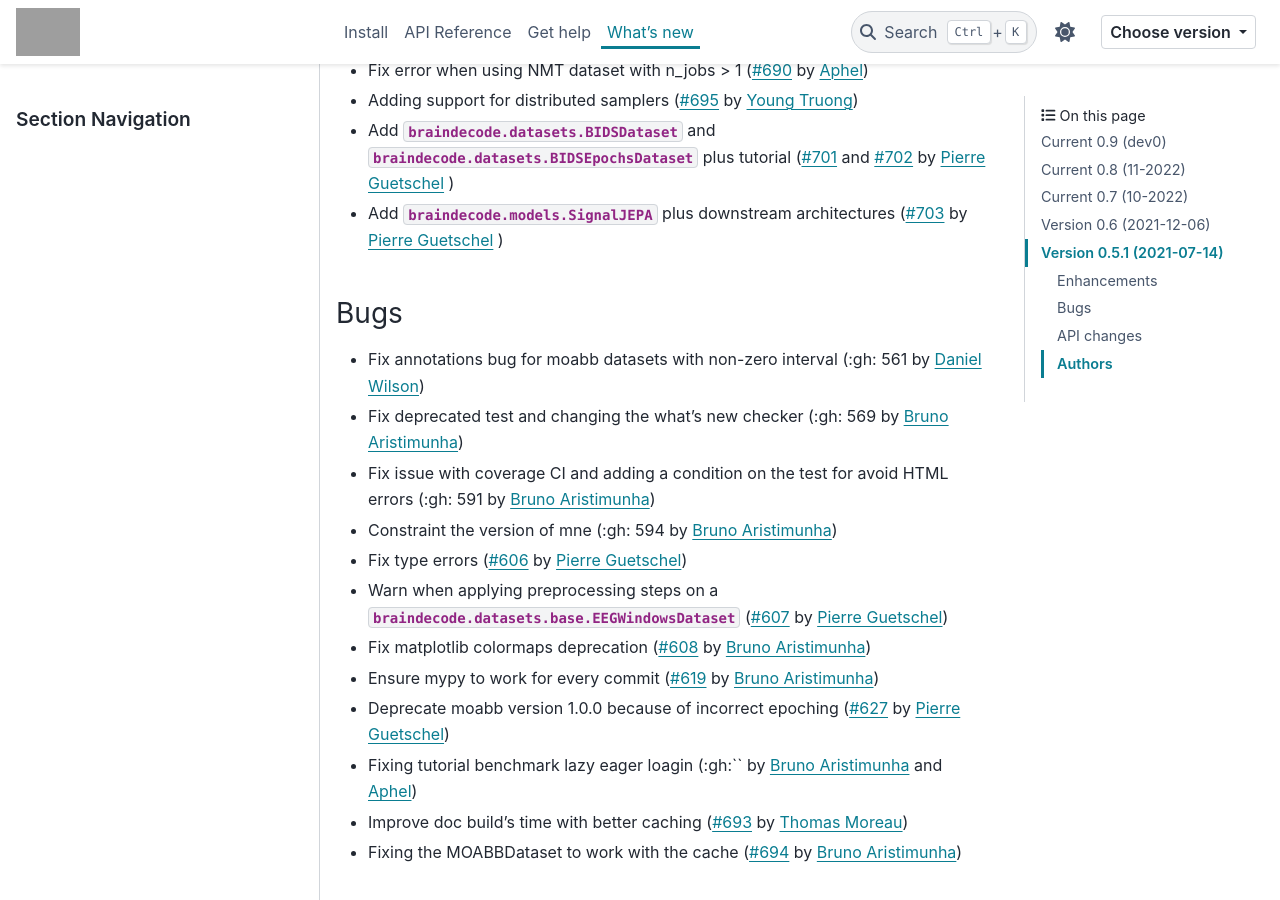
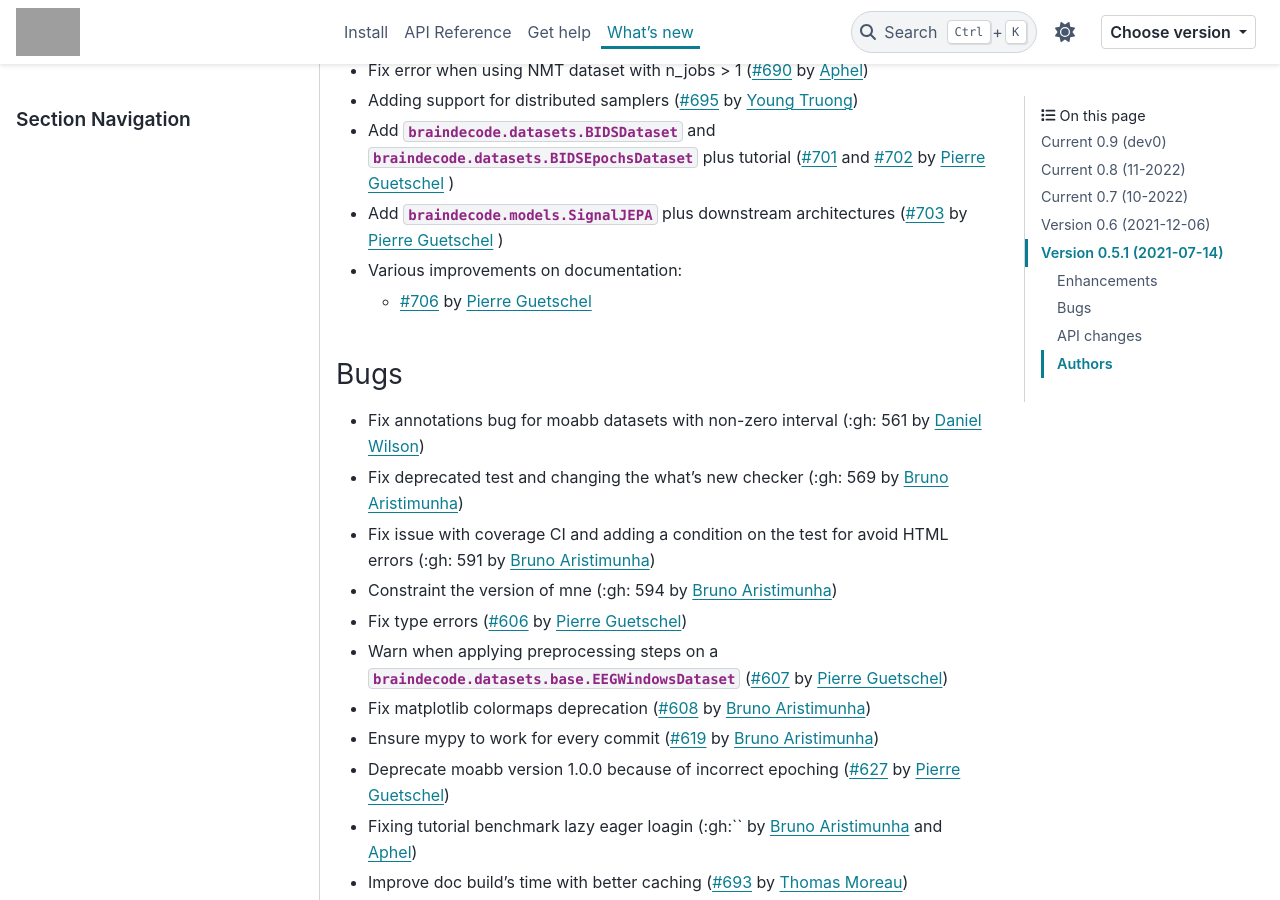
Before and after one commit to braindecode/braindecode, a Sphinx documentation site: the page built from docs/whats_new.rst, in a window 1280 px wide and 900 px high, scrolled down 1863 px. Built offline with Sphinx 7.4.7 and the PyData theme 0.15.4, drawn with Linux system fonts in a browser that asks for light colours; pages that are not in the unit, such as notebooks, are missing from menus; comment, search, counter and statistics services are not loaded; grey boxes are pictures that could not be loaded.

Commit message:
update whats new

```diff
--- a/docs/whats_new.rst
+++ b/docs/whats_new.rst
@@ -64,6 +64,9 @@ Enhancements
 - Adding support for distributed samplers (:gh:`695` by `Young Truong`_)
 - Add :class:`braindecode.datasets.BIDSDataset` and :class:`braindecode.datasets.BIDSEpochsDataset` plus tutorial (:gh:`701` and :gh:`702` by `Pierre Guetschel`_ )
 - Add :class:`braindecode.models.SignalJEPA` plus downstream architectures (:gh:`703` by `Pierre Guetschel`_ )
+- Various improvements on documentation:
+
+  * :gh:`706` by `Pierre Guetschel`_
 
 Bugs
 ~~~~
```
